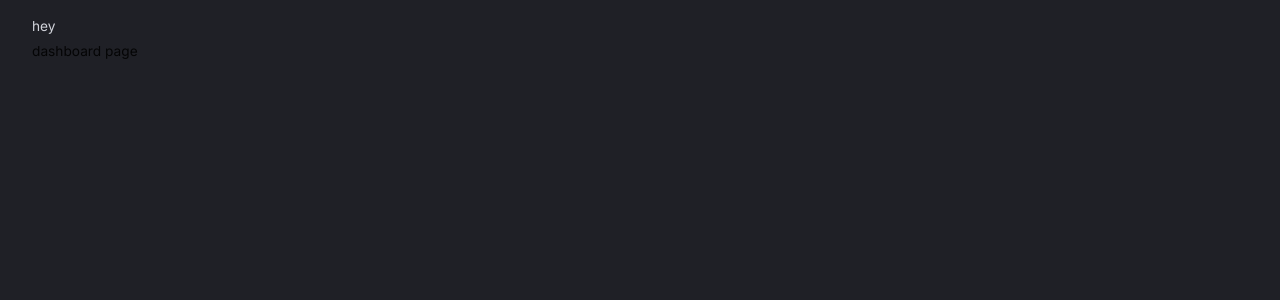
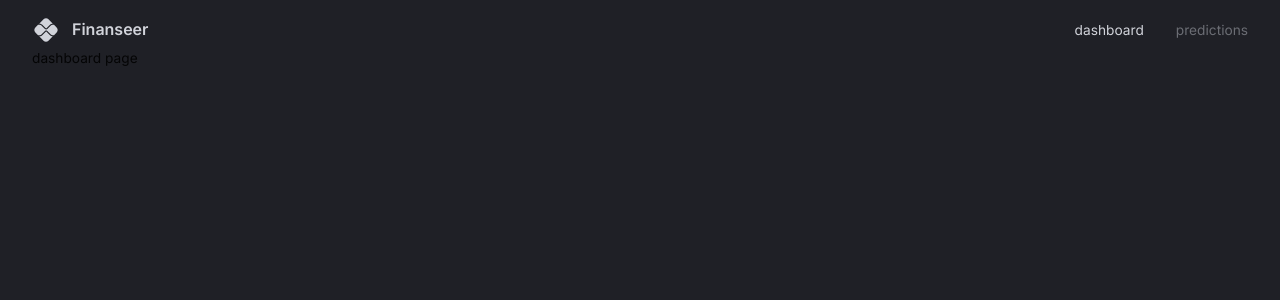
Before and after one commit to Maddiemcampbell/kpi-dashboard, a React (Vite) app in the folder client/: page / in a window 1280 px wide. Shown: the top 300 px of the page. Built offline with nearby package versions, Linux system fonts and the light colour scheme.

Commit message:
style: nav styling logic LFG

```diff
--- a/client/src/scenes/navbar/index.tsx
+++ b/client/src/scenes/navbar/index.tsx
@@ -1,17 +1,53 @@
-import {useState} from 'react';
+import { useState } from 'react';
 import { Link } from "react-router-dom";
 import { Box, Typography, useTheme } from "@mui/material";
 import FlexBetween from '@/components/FlexBetween';
+import PixIcon from "@mui/icons-material/Pix";
 
 type Props = {}
 
 const Navbar = (props: Props) => {
-const { palette } = useTheme();
-  return (
-    <FlexBetween mb="0.25rem" p="0.5 rem 0 rem" color={palette.grey[300]}>
-        hey
-    </FlexBetween>
-  );
+    const { palette } = useTheme();
+    const [selected, setSelected] = useState("dashboard");
+    return (
+        <FlexBetween mb="0.25rem" p="0.5 rem 0 rem" color={palette.grey[300]}>
+            {/* Left side of nav/ branding */}
+            <FlexBetween gap="0.75rem">
+                <PixIcon sx={{ fontSize: "28px" }} />
+                <Typography variant="h4" fontSize="16px">
+                    Finanseer
+                </Typography>
+            </FlexBetween>
+
+            {/* Right side of nav/ pages*/}
+            <FlexBetween gap="2rem">
+                <Box sx={{ "&:hover": { color: palette.primary[100] } }}>
+                    <Link
+                        to="/"
+                        onClick={() => setSelected("dashboard")}
+                        style={{
+                            color: selected === "dashboard" ? "inherit" : palette.grey[700],
+                            textDecoration: "inherit",
+                        }}
+                    >
+                        dashboard
+                    </Link>
+                </Box>
+                <Box sx={{ "&:hover": { color: palette.primary[100] } }}>
+                    <Link
+                        to="/predictions"
+                        onClick={() => setSelected("predictions")}
+                        style={{
+                            color: selected === "predictions" ? "inherit" : palette.grey[700],
+                            textDecoration: "inherit",
+                        }}
+                    >
+                        predictions
+                    </Link>
+                </Box>
+            </FlexBetween>
+        </FlexBetween>
+    );
 };
 
 export default Navbar
```
